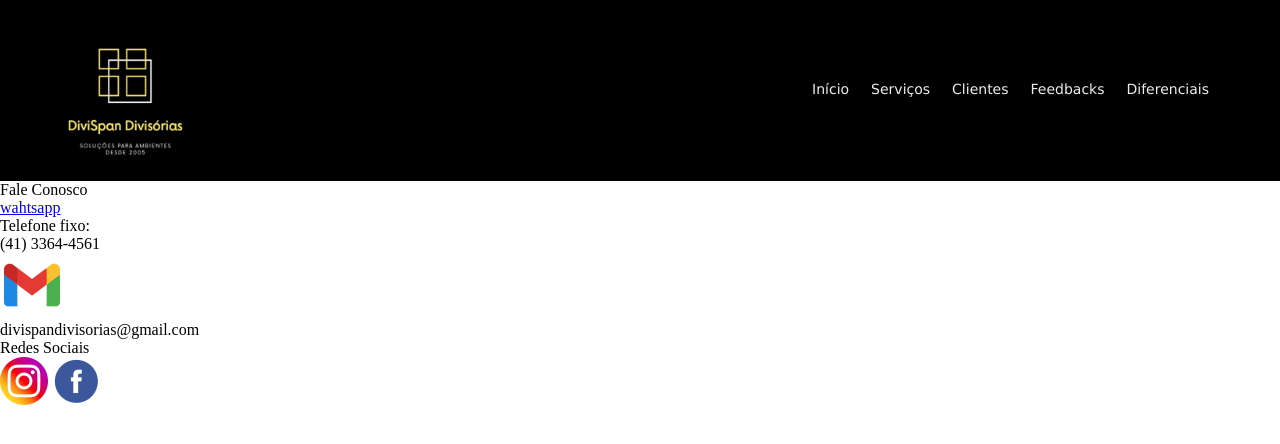
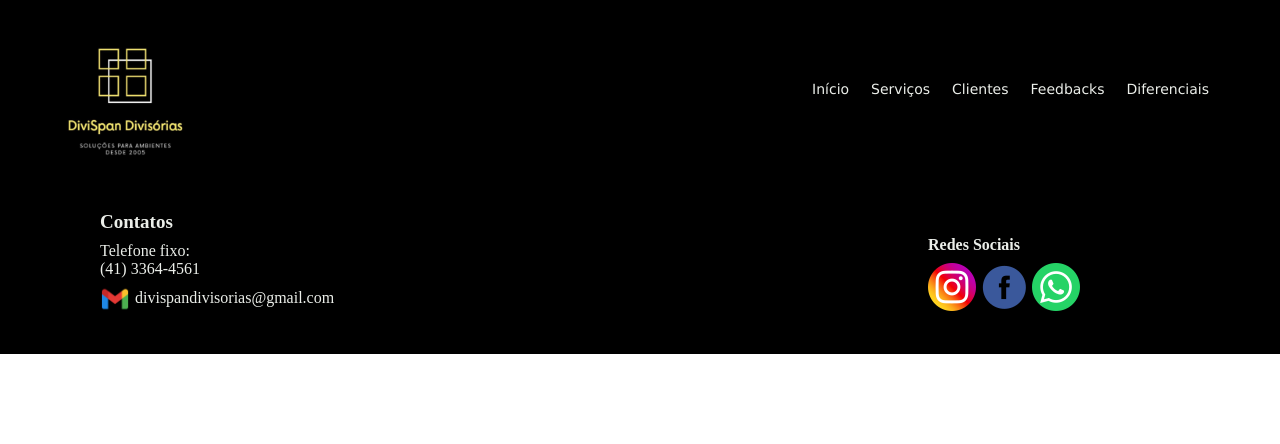
Before and after one commit to alebulka/Divispan-divisorias, a plain HTML site: page index.html in a window 1280 px wide. Drawn offline with Linux system fonts and the light colour scheme.

Commit message:
css do footer iniciado

```diff
--- a/footer.css
+++ b/footer.css
@@ -0,0 +1,41 @@
+*{
+    margin: 0;
+    padding: 0;
+    box-sizing: border-box;
+}
+footer{
+    background-color: black;
+    display: flex;
+    flex-direction: row;
+    justify-content: space-between;
+}
+.contatos{
+    color: #EBEEE9;
+    margin-left: 100px;
+    margin-top: 30px;
+    margin-bottom: 40px;
+}
+.redes{
+    color: #EBEEE9;
+    margin-right: 200px;
+    margin-top: 55px;
+}
+.gmail{
+    max-width: 30px;
+}
+.email{
+    display: flex;
+    flex-direction: row;
+    margin-top: 6px;
+}
+.cont-text{
+    font-size: 19px;
+    margin-bottom: 9px;
+}
+.redes-text{
+    margin-bottom: 9px;
+}
+.gmail-text{
+    margin-left: 5px;
+    margin-top: 5px;
+}
--- a/index.html
+++ b/index.html
@@ -27,20 +27,20 @@
 
     </main>
     <footer>
-        <div>
-            <p>Fale Conosco</p>
-            <a href="https://wa.me/+5541996115832">wahtsapp</a>
-        </div>
-        <div>
+        <div class="contatos">
+            <p class="cont-text"><b>Contatos</b></p>
             <p>Telefone fixo:</p>
             <p>(41) 3364-4561</p>
-            <img src="./img/gmail_google_icon.png" alt="icone do gmail">
-            <p>divispandivisorias@gmail.com</p>
+            <div class="email">
+            <img class="gmail" src="./img/gmail_google_icon.png" alt="icone do gmail">
+            <p class="gmail-text">divispandivisorias@gmail.com</p>
+            </div>
         </div>
-        <div>
-            <p>Redes Sociais</p>
+        <div class="redes">
+            <p class="redes-text"><b>Redes Sociais</b></p>
             <a href="https://www.instagram.com/divispandivisorias/"><img src="./img/instagram_icon.png" alt="icone do instagram"></a>
             <a href=""><img src="./img/facebook_icon.png" alt="icone do facebook"></a>
+            <a href="https://wa.me/+5541996115832"><img src="./img/whats_icon.png" alt="icone do whatsapp"></a>
         </div>
     </footer>
 </body>
```
Also changed, not shown: img/whats_icon.png (added).
